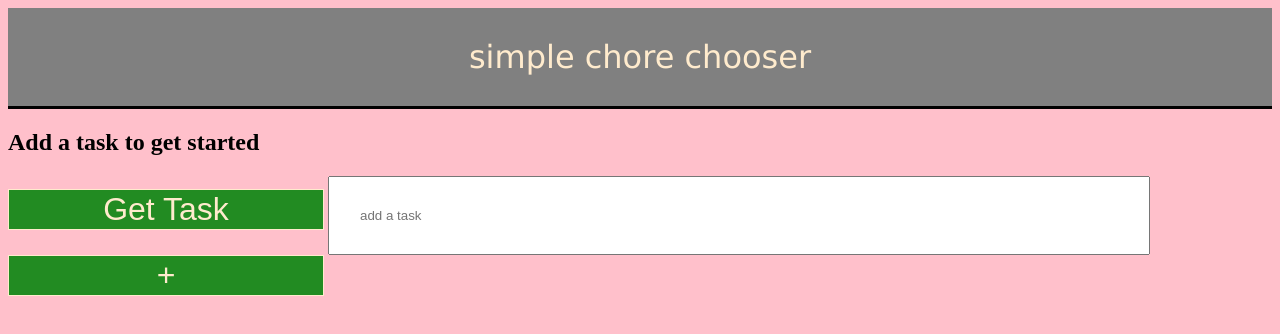
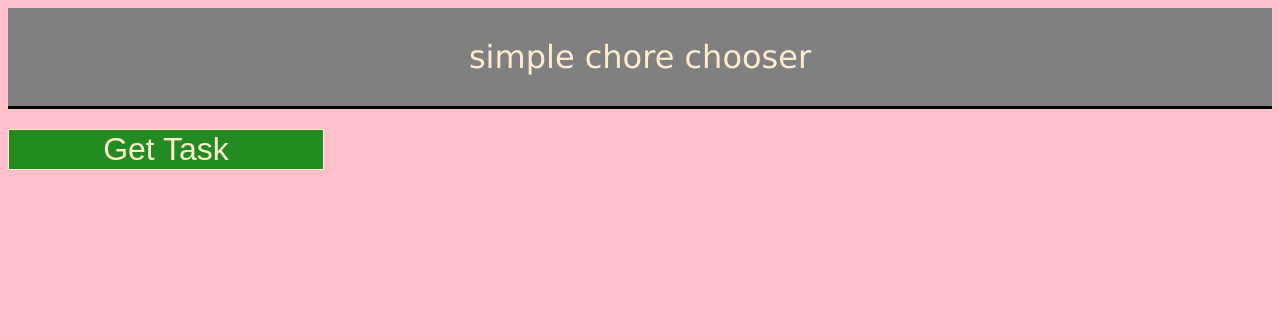
Before and after one commit to ShelleSeattleCode/chore_chooser, a plain HTML site: page index.html in a window 1280 px wide. Drawn offline with Linux system fonts and the light colour scheme.

Commit message:
Update index.html

```diff
--- a/index.html
+++ b/index.html
@@ -15,7 +15,7 @@
     <h2 id="message"></h2>
 
     <button id="random" class="block" onclick="get_task()">Get Task</button>
-    <input type="text" id="add-task" placeholder="add a task"> <button class="block" id="submit-task" onclick="add_task()">+</button>
+    <!-- <input type="text" id="add-task" placeholder="add a task"> <button class="block" id="submit-task" onclick="add_task()">+</button> -->
     <!-- <button id="done-adding" onclick="done_adding()">Done Adding Tasks?</button> -->
     <ol id="adding-list"></ol>
     <ol id="task-list"></ol>
```
